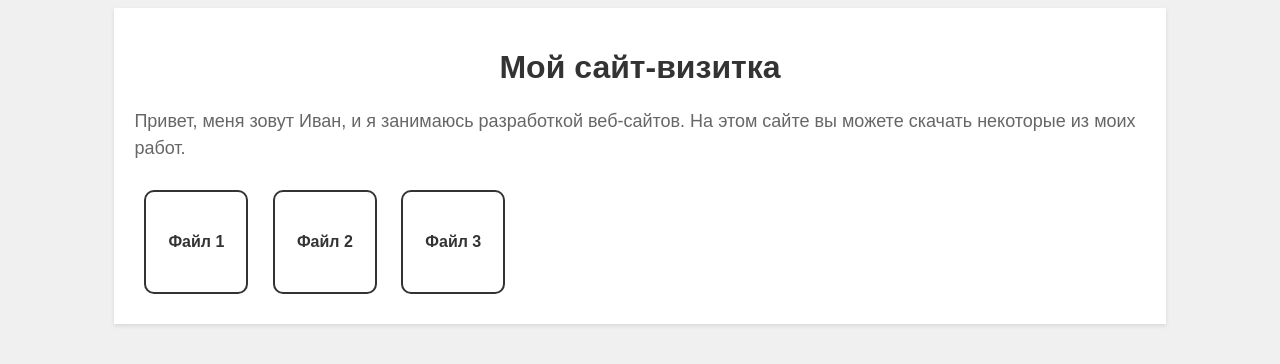
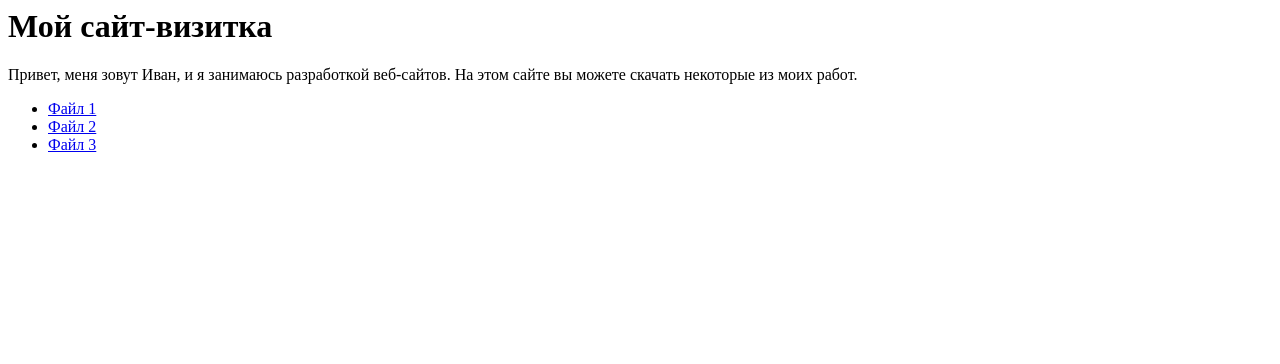
Before and after one commit to idontseven/ip.github.io, a plain HTML site: page index.html in a window 1280 px wide. Drawn offline with Linux system fonts and the light colour scheme.

Commit message:
Update index.html

```diff
--- a/index.html
+++ b/index.html
@@ -1,52 +1,5 @@
 <html>
 <head>
-  <style>
-    body {
-      font-family: Arial, sans-serif;
-      background-color: #f0f0f0;
-    }
-    .container {
-      width: 80%;
-      margin: 0 auto;
-      padding: 20px;
-      background-color: white;
-      box-shadow: 0 2px 4px rgba(0,0,0,0.1);
-    }
-    h1 {
-      text-align: center;
-      color: #333333;
-    }
-    p {
-      font-size: 18px;
-      line-height: 1.5;
-      color: #666666;
-    }
-    ul {
-      list-style: none;
-      margin: 0;
-      padding: 0;
-    }
-    li {
-      display: inline-block;
-      margin: 10px;
-    }
-    a {
-      display: block;
-      width: 100px;
-      height: 100px;
-      border: 2px solid #333333;
-      border-radius: 10px;
-      text-align: center;
-      line-height: 100px;
-      text-decoration: none;
-      color: #333333;
-      font-weight: bold;
-    }
-    a:hover {
-      border-color: #999999;
-      color: #999999;
-    }
-  </style>
 </head>
 <body>
   <div class="container">
```
